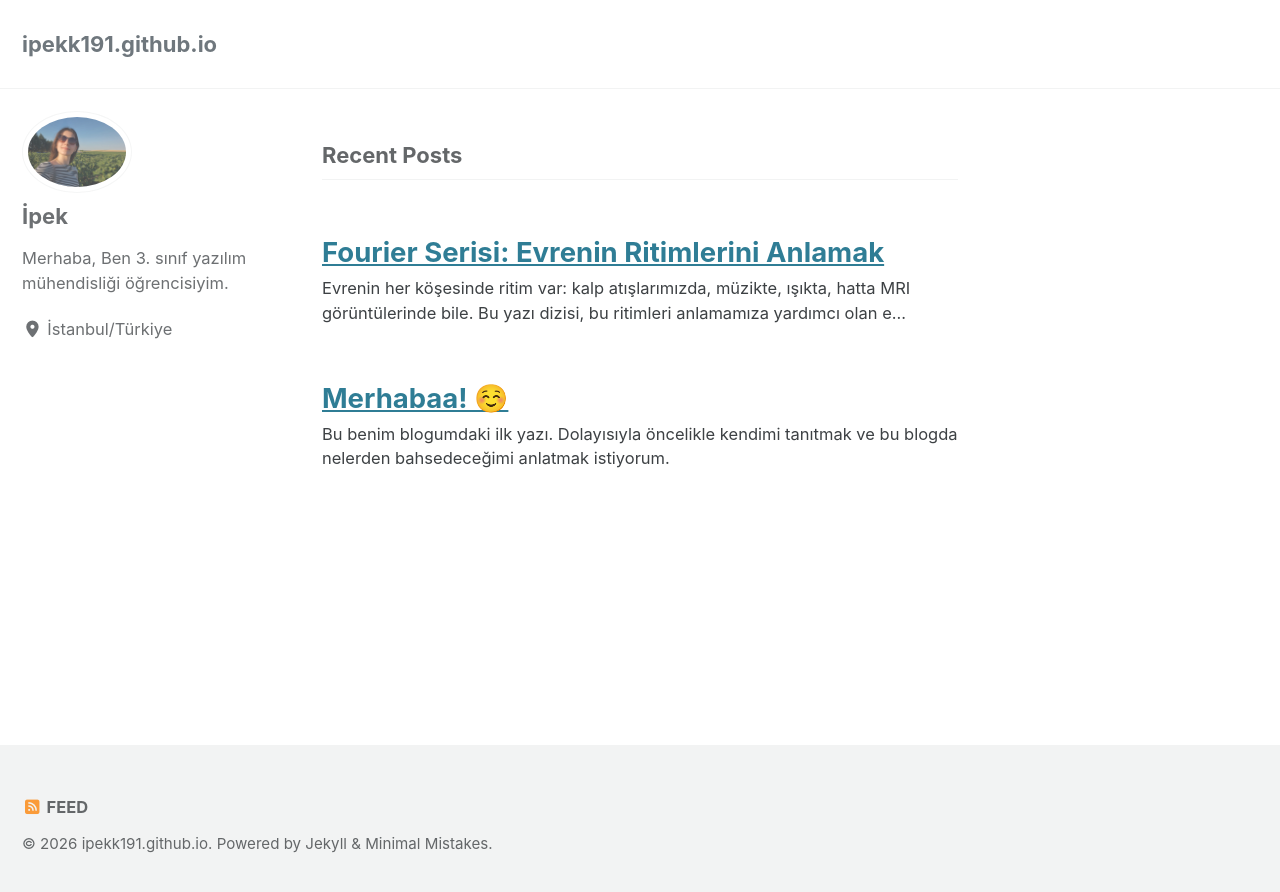
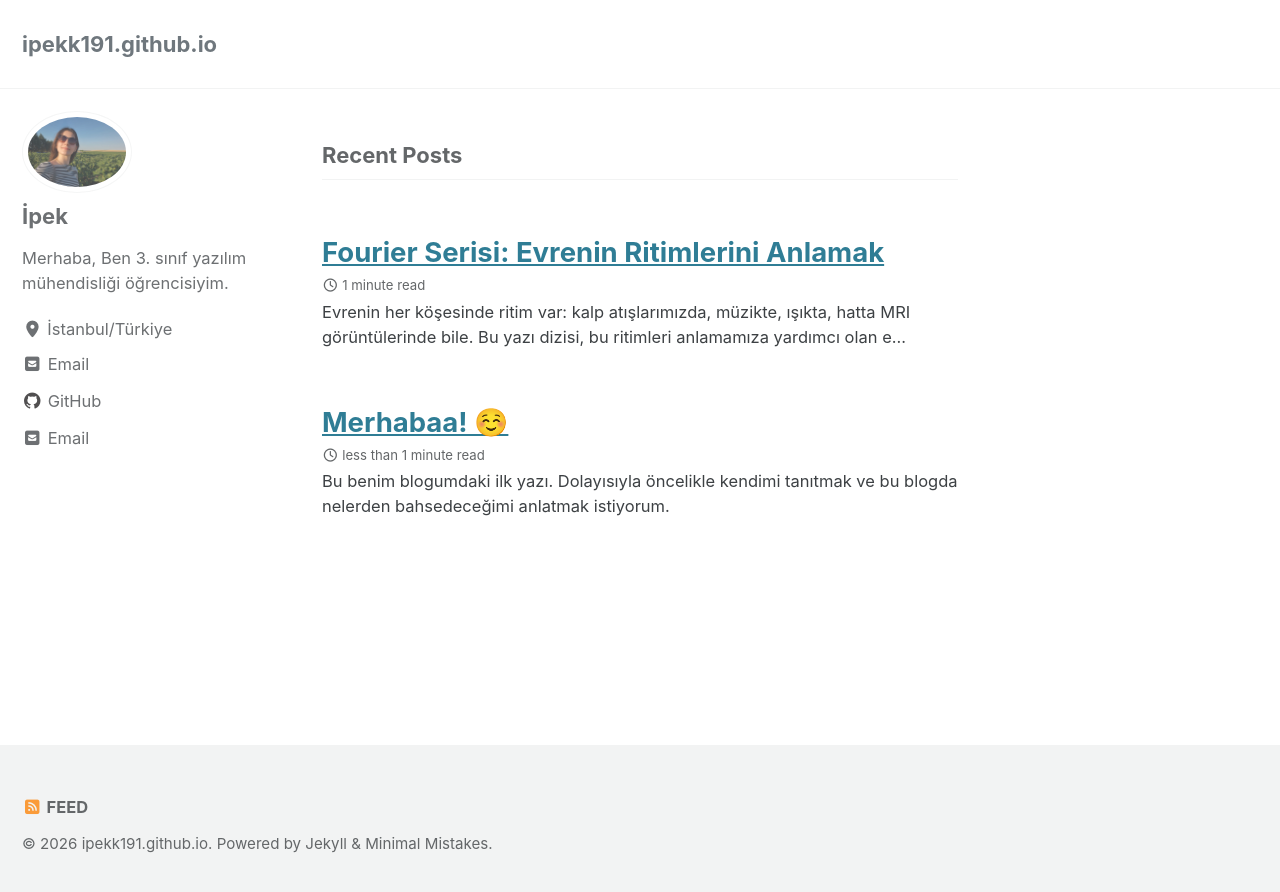
Before and after one commit to ipekk191/ipekk191.github.io, a Jekyll site: the page built from index.html, in a window 1280 px wide. Shown: the top 892 px of the page. Built offline with Jekyll 4.4.1, drawn with Linux system fonts in a browser that asks for light colours; part of the change alters nothing that is shown.

Commit message:
Add email and social links to configuration

```diff
--- a/_config.yml
+++ b/_config.yml
@@ -3,10 +3,18 @@ author:
   avatar: "/assets/images/bio-photo.jpg"
   bio: "Merhaba, Ben 3. sınıf yazılım mühendisliği öğrencisiyim."
   location: "İstanbul/Türkiye"
+  email: sevvalipektopcu@gmail.com
+  links:
+    - label: "Email"
+      icon: "fas fa-fw fa-envelope-square"
+      url: "mailto:sevvalipektopcu@gmail.com"
+    - label: "GitHub"
+      icon: "fab fa-fw fa-github"
+      url: "https://github.com/ipekk191"
 
 kramdown:
   input: GFM
-  math_engine: null  # mathjax kapalı
+  math_engine: null
   auto_ids: true
 
 incremental: false
@@ -16,4 +24,17 @@ plugins:
   - jekyll-sitemap
   - jekyll-feed
   - jekyll-gist
-#  - jekyll-include-cache  <-- bunu kaldır
+#  - jekyll-include-cache  <-- kaldırdın zaten
+
+# Defaults
+defaults:
+  - scope:
+      path: ""
+      type: posts
+    values:
+      layout: single
+      author_profile: true   # avatar ve profil görünmesi için gerekli
+      read_time: true
+      comments: true
+      share: true
+      related: true
```
